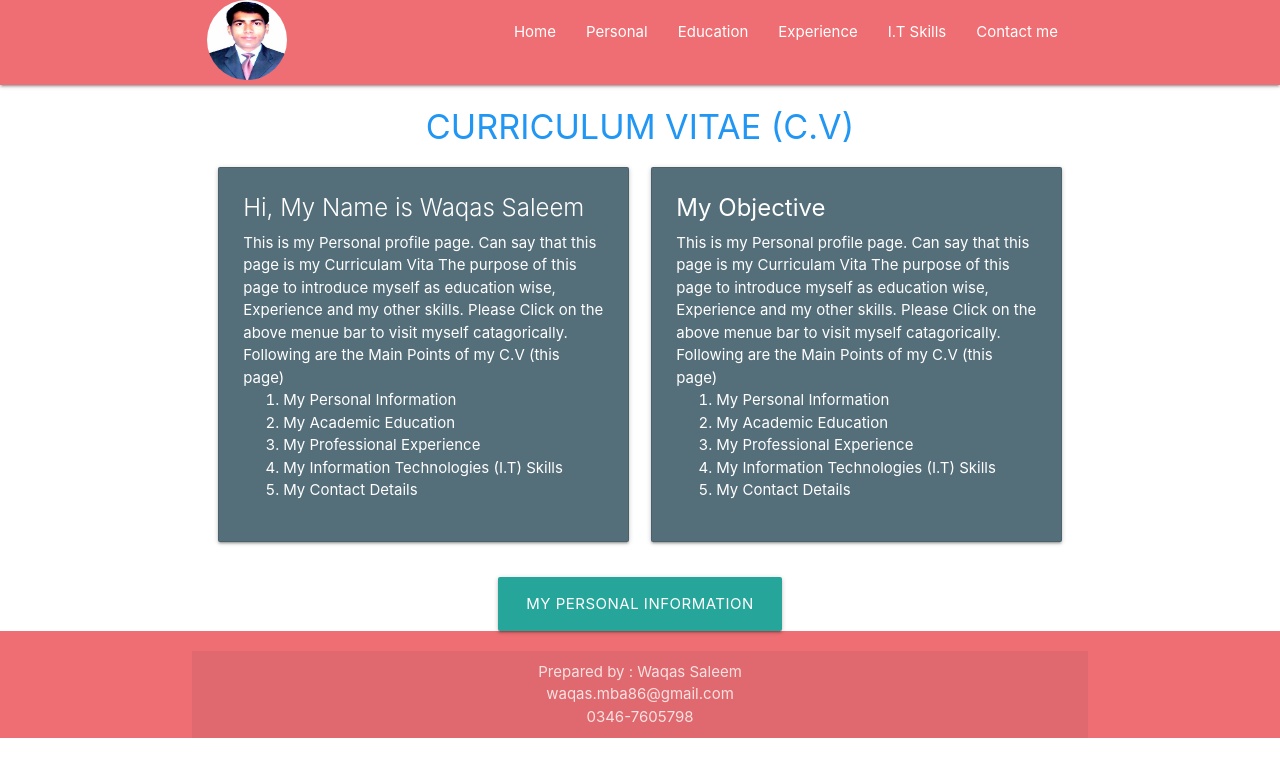
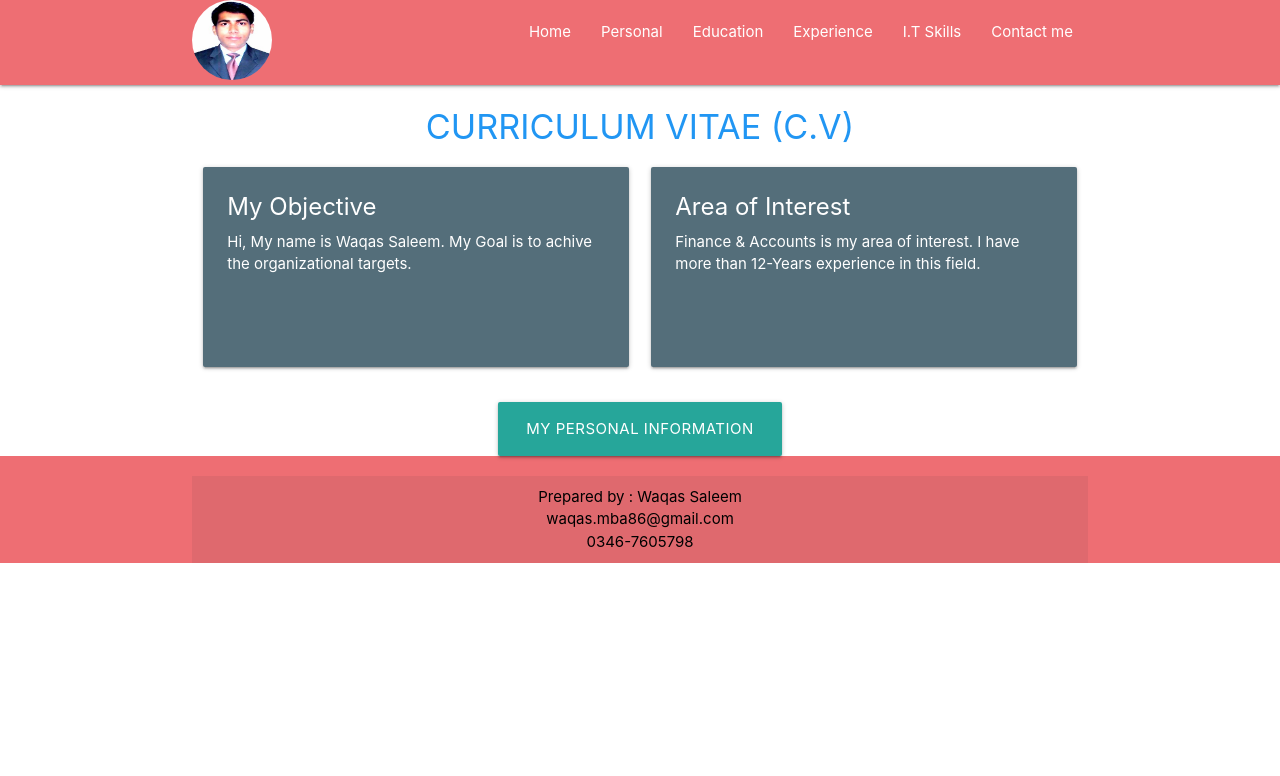
Before and after one commit to waqas3467605798/my_profile, a React (Create React App) app: page / in a window 1280 px wide. Shown: the top 776 px of the page. Built offline with nearby package versions, Linux system fonts and the light colour scheme.

Commit message:
Adding information on Education page

```diff
--- a/src/App.css
+++ b/src/App.css
@@ -6,3 +6,7 @@
     padding-top: 10px;
     border-radius: 50px;
 }
+
+.table td{
+    border:1px solid;
+}
--- a/src/App.js
+++ b/src/App.js
@@ -1,6 +1,4 @@
 import React, { Component } from 'react';
-
-import 'bootstrap/dist/css/bootstrap.min.css'
 import HomeContent from './component/HomeContent'
 import './App.css'
 import {BrowserRouter , Route} from 'react-router-dom'
--- a/src/component/Education.js
+++ b/src/component/Education.js
@@ -1,7 +1,7 @@
 import React, {Component} from 'react'
 import '../App.css'
 import {Link} from 'react-router-dom'
-
+import {Route} from 'react-router-dom'
 
 class Education extends Component {
 constructor(){
@@ -16,33 +16,38 @@ constructor(){
     render() {
         return (
             <div>
-               <h3 style={{textAlign:'center'}}>Education </h3>
+ <div className='container'>
+    <h4 className="center-align blue-text">EDUCATION</h4>
+ </div>
+                <div className='container'>
+               <div className="row">
 
-               <div class="row">
-
-                    {/* // Grid Coloumn-1/2 */}
-                    <div class="col s2">
-                    <Link to='/mba'>Marks Detail- MBA</Link> <br/>
-                    <Link to='/bcom'>Marks Detail- B.com</Link> <br/>
-                    <Link to='/fa'>Marks Detail- Intermediate</Link> <br/>
-                    <Link to='/matric'>Marks Detail- Matriculation</Link> <br/>
+                    {/* Grid Coloumn-1/2  */}
+                    <div className="col s6">
+                    <ul className="collection">
+                    <li href="#!" className="collection-item"><b>Master of Business Administration (MBA)</b><br/>Allama Iqbal Open University<br/>Specialization : Banking and Finance <br/>Division : 1st <br/>Passing Year : 2009 <br/> <Link to='/Education/mba'>Marks Detail- MBA</Link><br/></li>
+                    <li href="#!" className="collection-item"><b>Beachlor of Commerce (B.com)</b><br/>University of the Punjab <br/>Division : 2nd <br/>Passing Year : 2006 <br/> <Link to='/Education/bcom'>Marks Detail- B.com</Link></li>
+                    <li href="#!" className="collection-item"><b>Intermediate</b><br/>B.I.S.E Faisalabad <br/>Division : 2nd <br/>Passing Year : 2004 <br/>Main Subject: Mathematics, Statistics <br/> <Link to='/Education/fa'>Marks Detail- Intermediate</Link></li>
+                    <li href="#!" className="collection-item"><b>Matriculation with Science</b><br/>B.I.S.E Faisalabad <br/>Division : 2nd <br/>Passing Year : 2002 <br/> <Link to='/Education/matric'>Marks Detail- Matriculation</Link></li>
+                    </ul>
                     </div>
 
 
                      {/* //Grid Coloumn-2/2 */}
-                    <div class="col s10">
 
-                    <div class="collection">
-                    <a href="#!" class="collection-item">Alvin</a>
-                    <a href="#!" class="collection-item">Alvin</a>
-
-                     </div>
-
+                    <div className="col s6">
+                    <ul className="collection">
+                    <h6 className="green-text">MARKS DETAILS</h6>
+                   <Route path='/Education/mba' component={Mba} />
+                   <Route path='/Education/bcom' component={Bcom} />
+                   <Route path='/Education/fa' component={Fa} />
+                   <Route path='/Education/matric' component={Matric} />
+                   </ul>
                      </div>
 
             </div>
-
-
+            </div>
+            <div className='center'><Link to='/Experience'><button className="waves-effect waves-light btn-large">Experience</button></Link></div>
             </div>
 
         )
@@ -51,4 +56,161 @@ constructor(){
     }
 }
 
+
+class Mba extends Component {
+    render(){
+        return(
+            <div>
+                <p style={{color:'green'}}>MBA-Banking and Finance</p>
+               <table className='table'>
+                   <tr>
+                       <td>Total Marks</td> <td>2000</td>
+                   </tr>
+                   <tr>
+                       <td>Marks Obtained</td> <td>1206</td>
+                   </tr>
+                   <tr>
+                       <td>Percentage</td> <td>60%</td>
+                   </tr>
+               </table>
+
+               <p style={{color:'green'}}>Main Subjects</p>
+
+               <table className='table'>
+               <tr>
+                       <td>Financial Accounting</td>
+                </tr>
+                <tr>
+                       <td>Cost  Accounting</td>
+                </tr>
+                <tr>
+                       <td>Financial Management</td>
+                </tr>
+                <tr>
+                       <td>Taxation</td>
+                </tr>
+                <tr>
+                       <td>Banking Law In Pakistan</td>
+                </tr>
+                </table>
+            </div>
+        )
+    }
+}
+
+
+
+class Bcom extends Component {
+    render(){
+        return(
+            <div>
+               <p style={{color:'blue'}}>B.com </p>
+               <table className='table'>
+                   <tr>
+                       <td>Total Marks</td> <td>1500</td>
+                   </tr>
+                   <tr>
+                       <td>Marks Obtained</td> <td>890</td>
+                   </tr>
+                   <tr>
+                       <td>Percentage</td> <td>59.33%</td>
+                   </tr>
+               </table>
+
+               <p style={{color:'blue'}}>Main Subjects</p>
+
+               <table className='table'>
+               <tr>
+                       <td>Financial Accounting</td>
+                </tr>
+                <tr>
+                       <td>Cost Accounting</td>
+                </tr>
+                <tr>
+                       <td>Income Tax</td>
+                </tr>
+                <tr>
+                       <td>Sales Tax</td>
+                </tr>
+                <tr>
+                       <td>Auditing</td>
+                </tr>
+                </table>
+            </div>
+        )
+    }
+}
+
+
+class Fa extends Component {
+    render(){
+        return(
+            <div>
+                 <p style={{color:'blue'}}>Intermediate </p>
+               <table className='table'>
+                   <tr>
+                       <td>Total Marks</td> <td>1100</td>
+                   </tr>
+                   <tr>
+                       <td>Marks Obtained</td> <td>588</td>
+                   </tr>
+                   <tr>
+                       <td>Percentage</td> <td>53.45%</td>
+                   </tr>
+               </table>
+
+               <p style={{color:'blue'}}>Main Subjects</p>
+
+               <table className='table'>
+               <tr>
+                       <td>Mathematics</td>
+                </tr>
+                <tr>
+                       <td>Statistics</td>
+                </tr>
+                <tr>
+                       <td>English</td>
+                </tr>
+
+                </table>
+            </div>
+        )
+    }
+}
+
+
+
+
+class Matric extends Component {
+    render(){
+        return(
+            <div>
+                MATRIC
+            </div>
+        )
+    }
+}
+
+
+
+
+
+
+
 export default Education;
+
+
+
+
+
+
+
+
+
+{/* // Grid Coloumn-1/2
+                    <div className="col s4">
+                    <Link to='/mba'>Marks Detail- MBA</Link> <br/> <br/>
+                    <Link to='/bcom'>Marks Detail- B.com</Link> <br/>  <br/>
+                    <Link to='/fa'>Marks Detail- Intermediate</Link> <br/> <br/>
+                    <Link to='/matric'>Marks Detail- Matriculation</Link> <br/> <br/>
+                    </div>     */}
--- a/src/component/Footer.js
+++ b/src/component/Footer.js
@@ -18,7 +18,7 @@ constructor(){
 
                 <footer class="page-footer">
                 <div class="footer-copyright container">
-                    <div class="container center">
+                    <div class="container center black-text">
                     Prepared by : Waqas Saleem  <br/> waqas.mba86@gmail.com <br/> 0346-7605798
                  {/*   <span class="grey-text text-lighten-4 right" href="#!">E-mail: waqas.mba86@gmail.com Mobile: 0346-7605798</span>*/}
                     </div>
--- a/src/component/HomeContent.js
+++ b/src/component/HomeContent.js
@@ -22,29 +22,20 @@ constructor(){
 
 <div>
 <div className='container'>
-    <h4 class="center-align blue-text">CURRICULUM VITAE (C.V)</h4>
+    <h4 className="center-align blue-text">CURRICULUM VITAE (C.V)</h4>
   </div>
 
 
 
-  <div class="row container">
+  <div className="row container">
 {/* // Grid Coloumn-1/2 */}
-<div class="col s12 m6">
-<div class="card blue-grey darken-1">
-                        <div class="card-content white-text">
-                        <span class="card-title">Hi, My Name is Waqas Saleem</span>
-                        <p>This is my Personal profile page. Can say that this page is my Curriculam Vita The purpose of this page to introduce myself as education wise, Experience and my other skills. Please Click on the above menue bar to visit myself catagorically. <br/>
-                        Following are the Main Points of my C.V (this page)
-                        <ol>
-                            <li>My Personal Information</li>
-                            <li>My Academic Education</li>
-                            <li>My Professional Experience</li>
-                            <li>My Information Technologies (I.T) Skills</li>
-                            <li>My Contact Details</li>
+<div className="col s12 m6">
+<div className="card blue-grey darken-1" style={{height:'200px'}}>
+                        <div className="card-content white-text">
+                        <span className="card-title"><b>My Objective</b>  </span>
+                        <p>Hi, My name is Waqas Saleem. My Goal is to achive the organizational targets. <br/>
 
-                        </ol>
-
-                         </p>
+                        </p>
                         </div>
                     </div>
 </div>
@@ -52,20 +43,11 @@ constructor(){
 
 
 {/* // Grid Coloumn-1/2 */}
-<div class="col s12 m6">
-<div class="card blue-grey darken-1">
-                        <div class="card-content white-text">
-                        <span class="card-title"><b>My Objective</b></span>
-                        <p>This is my Personal profile page. Can say that this page is my Curriculam Vita The purpose of this page to introduce myself as education wise, Experience and my other skills. Please Click on the above menue bar to visit myself catagorically. <br/>
-                        Following are the Main Points of my C.V (this page)
-                        <ol>
-                            <li>My Personal Information</li>
-                            <li>My Academic Education</li>
-                            <li>My Professional Experience</li>
-                            <li>My Information Technologies (I.T) Skills</li>
-                            <li>My Contact Details</li>
-
-                        </ol>
+<div className="col s12 m6">
+<div className="card blue-grey darken-1" style={{height:'200px'}}>
+                        <div className="card-content white-text">
+                        <span className="card-title"><b>Area of Interest</b></span>
+                        <p>Finance & Accounts is my area of interest. I have more than 12-Years experience in this field.  <br/>
 
                          </p>
                         </div>
--- a/src/component/Personal.js
+++ b/src/component/Personal.js
@@ -19,14 +19,14 @@ constructor(){
 
 
  <div className='container'>
-    <h4 class="center-align blue-text">PERSONAL INFORMATION</h4>
+    <h4 className="center-align blue-text">PERSONAL INFORMATION</h4>
   </div>
 
 
-<div class="row container">
+<div className="row container">
 {/* // Grid Coloumn-1/2 */}
-<div class="col s12 m6">
-<ul class="collection container">
+<div className="col s12 m6">
+<ul className="collection container">
       <li className="collection-item "><p> <b>Name</b> <br/>WAQAS SALEEM</p></li>     {/*ok*/}
       <li className="collection-item "><p> <b>Nationality</b> <br/>PAKISTAN</p></li>  {/*ok*/}
       <li className="collection-item "><p> <b>C.N.I.C Number</b> <br/>31303-6611734-5</p></li>  {/*ok*/}
@@ -40,7 +40,7 @@ constructor(){
 
 
 {/* // Grid Coloumn-1/2 */}
-<div class="col s12 m6">
+<div className="col s12 m6">
     <ul className="collection container">
     <li className="collection-item "><p> <b>Father Name</b> <br/>MUHAMMAD SALEEM</p></li>  {/*ok*/}
       <li className="collection-item "><p> <b>Domicile</b> <br/>PUNJAB, FAISALABAD</p></li>  {/*ok*/}
```
